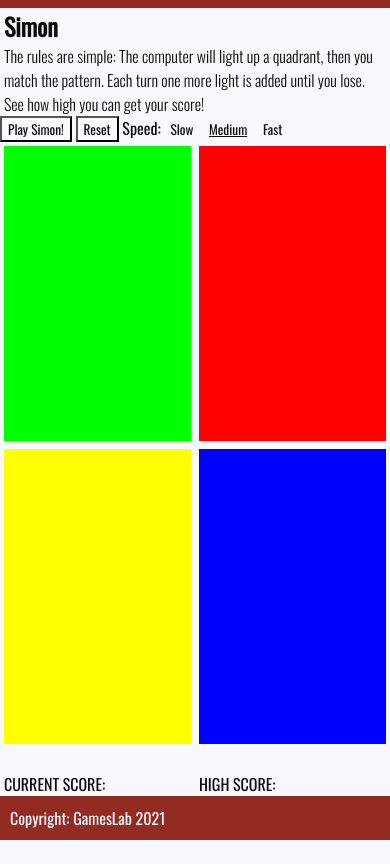
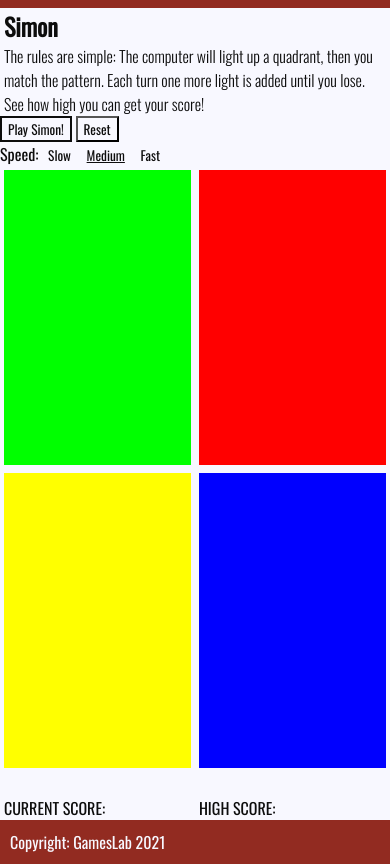
Before and after one commit to sgalway2086/Milestone-2, a plain HTML site: page index.html in a window 390 px wide. Shown: the part 59-923 px from the top of the page. Before the commit the page ends 899 px from the top, so only its background shows below. Drawn offline with nearby package versions, Linux system fonts and the light colour scheme.

Commit message:
Changed location of speed changing buttons

```diff
--- a/assets/css/style.css
+++ b/assets/css/style.css
@@ -7,7 +7,12 @@
   color: #0d0d0d;
 }
 
-
+#speedDiv{
+  position: absolute;
+  top: 0px;
+  left: 0px;
+  height: 24px;
+}
 
 #resetButton{
   visibility: hidden;
@@ -19,6 +24,8 @@
 
 #startButton{
   visibility: hidden;
+  color: #f8f8ff;
+  border: none;
 }
 
 #gameStatusLargeCircle{
@@ -94,6 +101,7 @@
   height: auto;
   margin: auto;
   position: relative;
+  padding-top: 24px;
 }
 
 #centerCircle{
@@ -101,7 +109,7 @@
   height: 200px;
   border-radius: 100px;
   position: absolute;
-  top: 170px;
+  top: 194px;
   left: 170px;
   background-color: #0d0d0d;
   z-index: 2;
@@ -198,7 +206,7 @@ footer p{
     height: 160px;
     border-radius: 80px;
     position: absolute;
-    top: 130px;
+    top: 154px;
     left: 130px;
   }
 
@@ -258,7 +266,7 @@ footer p{
     height: 100px;
     border-radius: 50px;
     position: absolute;
-    top: 116px;
+    top: 140px;
     left: 116px;
   }
 
@@ -313,6 +321,8 @@ footer p{
 
   #startButton{
     visibility: visible;
+    color: #0d0d0d;
+    border: 2px solid #0d0d0d;
   }
   #gameStatusLarge{
     font-size: 0px;
--- a/index.html
+++ b/index.html
@@ -19,12 +19,16 @@
       <section id = "game">
           <button id = "startButton" onclick = "startGame()">Play Simon!</button>
           <button id = "resetButton" onclick = "reset()">Reset</button>
-          <span>Speed:</span>
-          <button class = "speedButton" id = "speedSlow" onclick = "gameSpeedOne()">Slow</button>
-          <button class = "speedButton" id = "speedMedium" onclick = "gameSpeedTwo()">Medium</button>
-          <button class = "speedButton" id = "speedFast" onclick = "gameSpeedThree()">Fast</button>
+
+
 
           <div id = "gamewrap">
+              <div id = "speedDiv">
+                <span>Speed:</span>
+                <button class = "speedButton" id = "speedSlow" onclick = "gameSpeedOne()">Slow</button>
+                <button class = "speedButton" id = "speedMedium" onclick = "gameSpeedTwo()">Medium</button>
+                <button class = "speedButton" id = "speedFast" onclick = "gameSpeedThree()">Fast</button>
+              </div>
               <div onmouseover = "greenLightHover()" onmouseleave = "greenLightLeave()"
               onclick = "clickGreen()" class = "leftgame" id = "green"></div>
               <div onmouseover = "redLightHover()" onmouseleave = "redLightLeave()"
```
Also changed, not shown: assets/js/script.js (+0 -7 lines).
